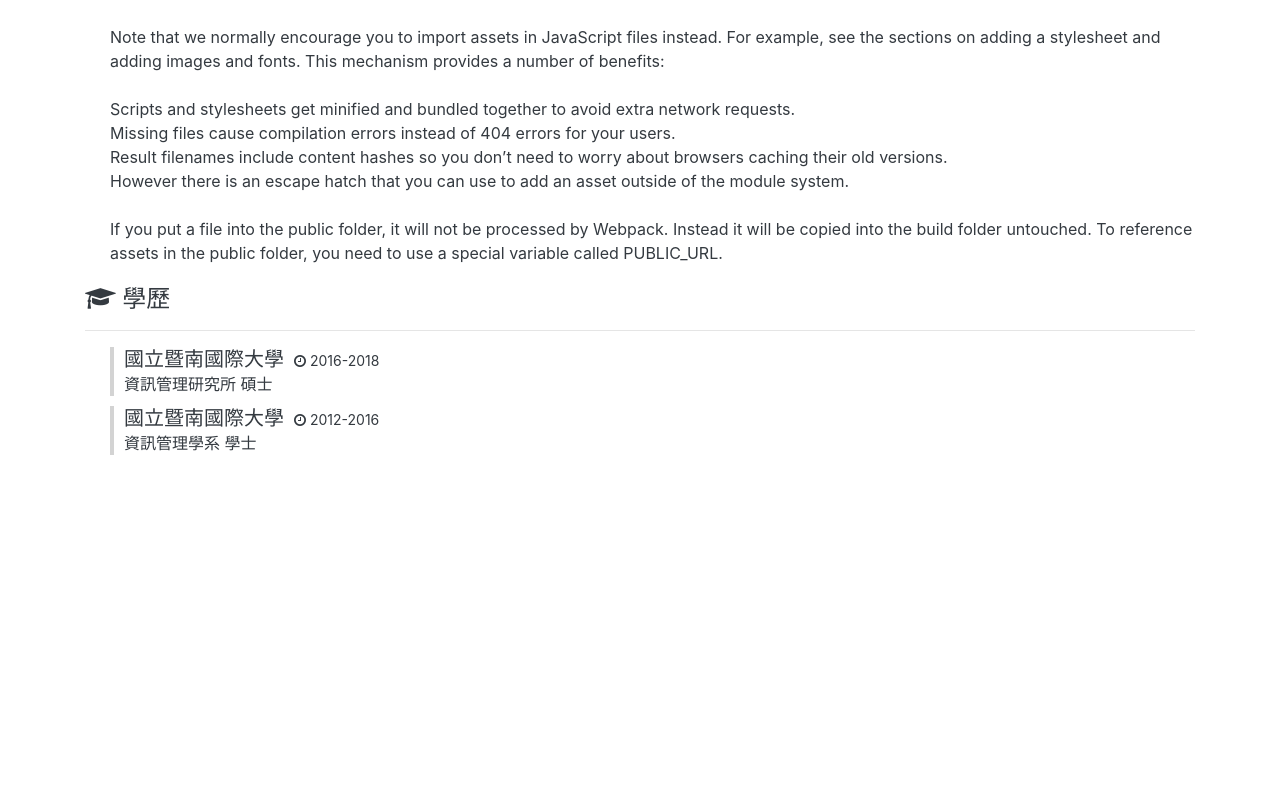
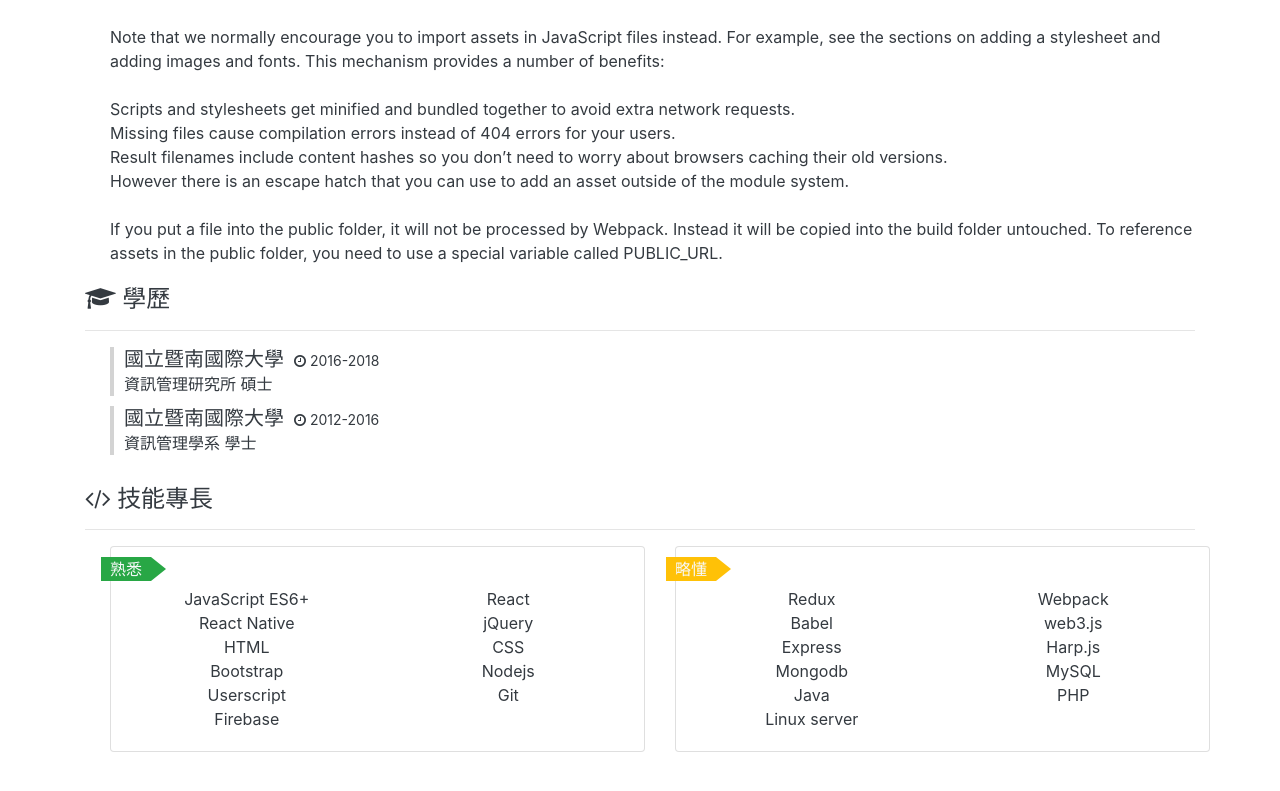
Before and after one commit to x3388638/x3388638.github.io, a React (Create React App) app: page / in a window 1280 px wide. Shown: the part 741-1532 px from the top of the page. Before the commit the page ends 1256 px from the top, so only its background shows below. Built offline with nearby package versions, Linux system fonts and the light colour scheme.

Commit message:
add Skill

```diff
--- /dev/null
+++ b/public/content/skill.json
@@ -0,0 +1,28 @@
+[
+	[
+		"JavaScript ES6+",
+		"React",
+		"React Native",
+		"jQuery",
+		"HTML",
+		"CSS",
+		"Bootstrap",
+		"Nodejs",
+		"Userscript",
+		"Git",
+		"Firebase"
+	],
+	[
+		"Redux",
+		"Webpack",
+		"Babel",
+		"web3.js",
+		"Express",
+		"Harp.js",
+		"Mongodb",
+		"MySQL",
+		"Java",
+		"PHP",
+		"Linux server"
+	]
+]
--- a/src/App.js
+++ b/src/App.js
@@ -6,6 +6,7 @@ import {
 import Jumbo from './Jumbo';
 import About from './About';
 import Education from './Education';
+import Skill from './Skill';
 
 import './App.css';
 
@@ -16,6 +17,7 @@ export default class App extends Component {
 				<Jumbo />
 				<About />
 				<Education />
+				<Skill />
 			</Container>
 		);
 	}
--- /dev/null
+++ b/src/Skill.css
@@ -0,0 +1,60 @@
+.Skill {
+	padding-top: 20px;
+	color: var(--dark);
+}
+
+.Skill__content {
+	margin-left: 40px;
+	width: 100%;
+}
+
+.CardLabel {
+	margin-bottom: 20px;
+}
+
+.CardLabel__content {
+	position: absolute;
+    left: -10px;
+    top: 10px;
+    display: inline-block;
+    background: var(--success);
+    width: 50px;
+	text-align: center;
+	color: var(--light)
+}
+
+.CardLabel__content.success {
+	background: var(--success);
+}
+
+.CardLabel__content.yellow {
+	background: var(--yellow);
+}
+
+.CardLabel__content::after {
+	content: '';
+	display: inline-block;
+    position: absolute;
+    right: -15px;
+    width: 0;
+    height: 0;
+    border-style: solid;
+    border-width: 12px 0 12px 15px;
+    border-color: transparent transparent transparent var(--success);
+}
+
+.CardLabel__content.success::after {
+    border-color: transparent transparent transparent var(--success);
+}
+
+.CardLabel__content.yellow::after {
+    border-color: transparent transparent transparent var(--yellow);
+}
+
+.Skill__block {
+	margin-bottom: 5px;
+}
+
+.Skill__item {
+	text-align: center
+}
--- /dev/null
+++ b/src/Skill.js
@@ -0,0 +1,82 @@
+import React from 'react';
+import {
+	Container,
+	Col,
+	Row,
+	Card,
+	CardTitle,
+	CardText
+} from 'reactstrap';
+import BlockTitle from './BlockTitle';
+
+import './Skill.css';
+
+class CardLabel extends React.Component {
+	render() {
+		return (
+			<div className="CardLabel">
+				<span className={`CardLabel__content ${ this.props.color }`}>{ this.props.text }</span>
+			</div>
+		)
+	}
+}
+
+export default class Skill extends React.Component {
+	constructor(props) {
+		super(props);
+		this.state = {
+			skills: null
+		};
+	}
+
+	componentDidMount() {
+		fetch(`${ process.env.PUBLIC_URL }/content/skill.json`).then(res => res.json()).then((skills) => {
+			this.setState({
+				skills
+			});
+		});
+	}
+
+	render() {
+		return (
+			<Container className="Skill">
+				<Row>
+					<Col md={ 12 }>
+						<BlockTitle
+							icon="code"
+							title="技能專長"
+						/>
+					</Col>
+					<div className="Skill__content">
+						<Row>
+							<Col className="Skill__block" md={ 6 }>
+								<Card body>
+									<CardLabel color="success" text="熟悉" />
+									{ this.state.skills &&
+										<Row>
+											{ this.state.skills[0].map((skill, i) => (
+												<Col key={ i } className="Skill__item" xs={ 6 }>{ skill }</Col>
+											)) }
+										</Row>
+									}
+								</Card>
+							</Col>
+							<Col className="Skill__block" md={ 6 }>
+								<Card body>
+									<CardLabel color="yellow" text="略懂" />
+									{this.state.skills &&
+										<Row>
+											{ this.state.skills[1].map((skill, i) => (
+												<Col key={ i } className="Skill__item" xs={ 6 }>{ skill }</Col>
+											)) }
+										</Row>
+									}
+								</Card>
+							</Col>
+						</Row>
+					</div>
+				</Row>
+			</Container>
+		)
+	}
+}
```
